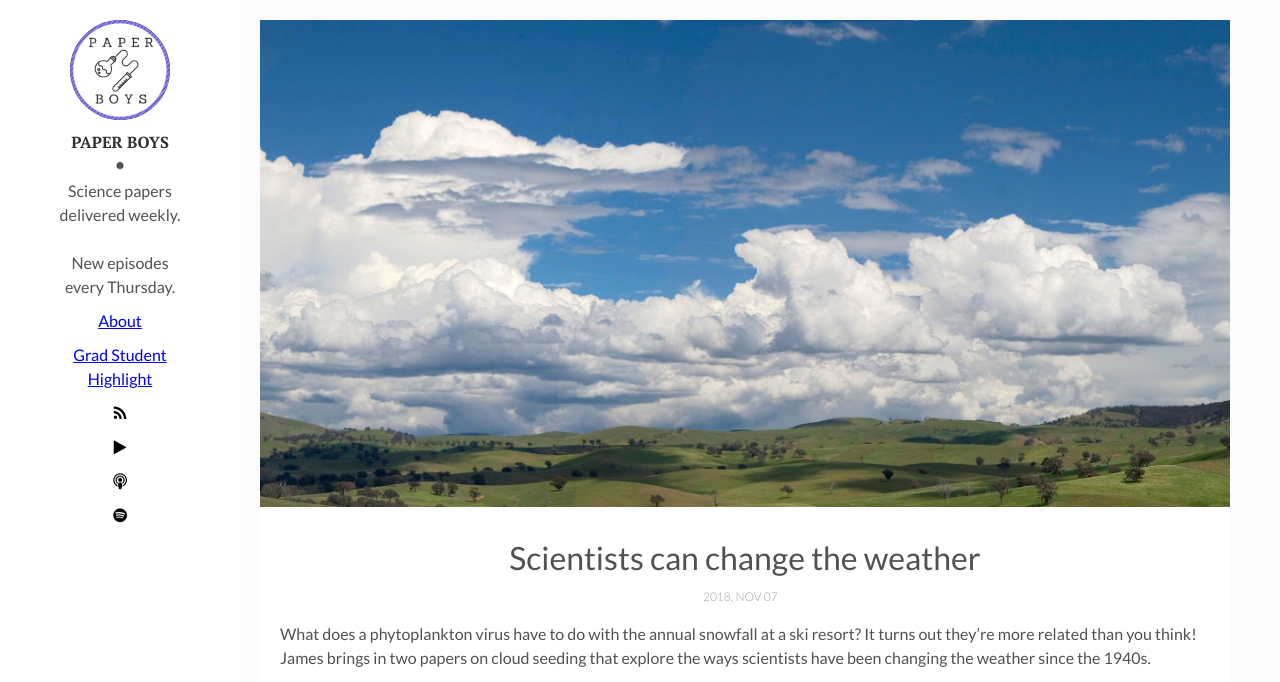
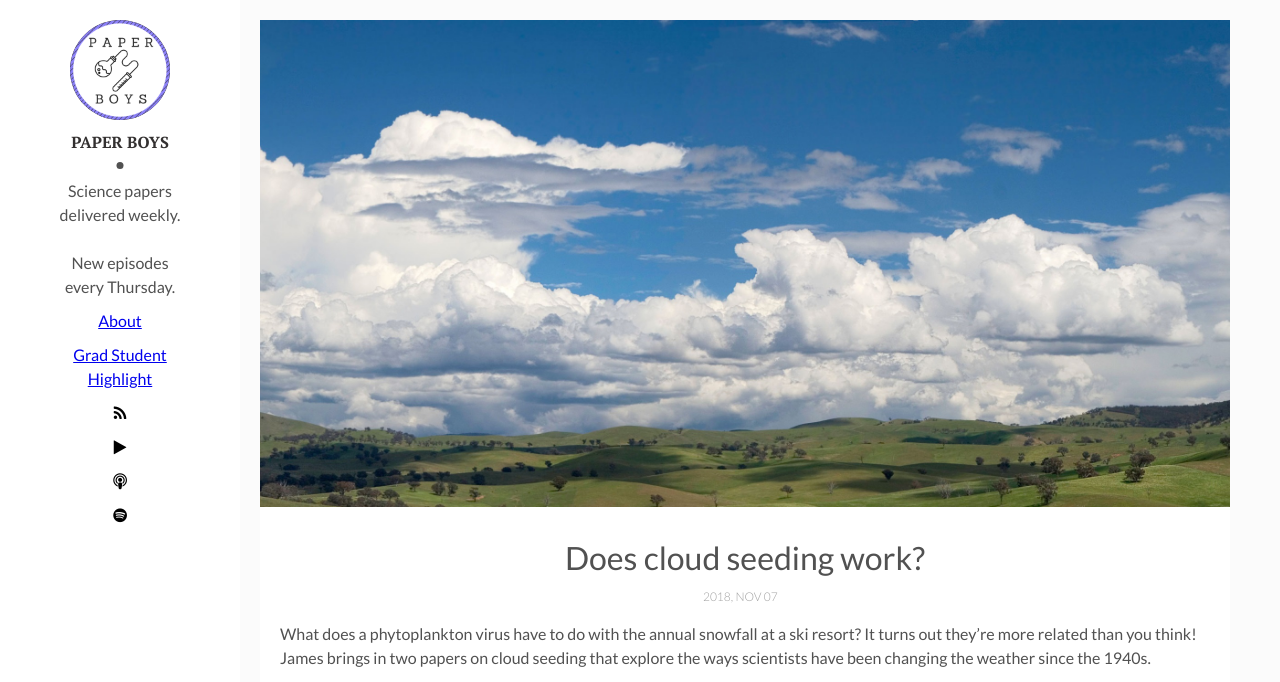
Before and after one commit to paperboyspodcast/paperboyspodcast.github.io, a Jekyll site: the page built from _posts/2018-11-08-Cloud-Seeding.md, in a window 1280 px wide and 1027 px high, cut to the strip 0-682 px from the top of the window. Built offline with Jekyll 4.4.1, drawn with Linux system fonts in a browser that asks for light colours; comment, search, counter and statistics services are not loaded.

Commit message:
updated title

```diff
--- a/_posts/2018-11-08-Cloud-Seeding.md
+++ b/_posts/2018-11-08-Cloud-Seeding.md
@@ -1,6 +1,6 @@
 ---
 layout: post
-title: Scientists can change the weather
+title: Does cloud seeding work?
 date: 2018-11-08 00:00:00 +0300
 description: What does a phytoplankton virus have to do with the annual snowfall at a ski resort?... # Add post description (shows up as description on social media posts)
 img: clouds.jpg # Add image post (optional)
```
